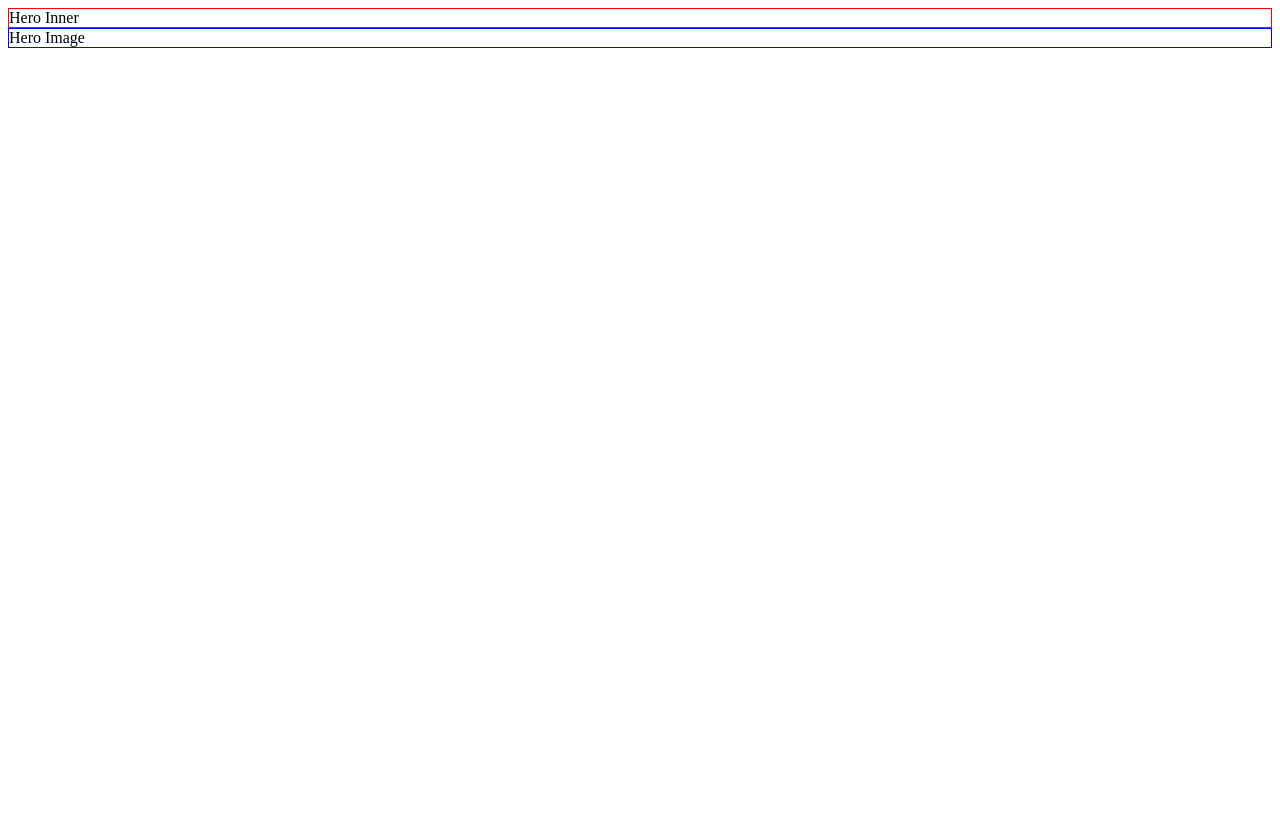
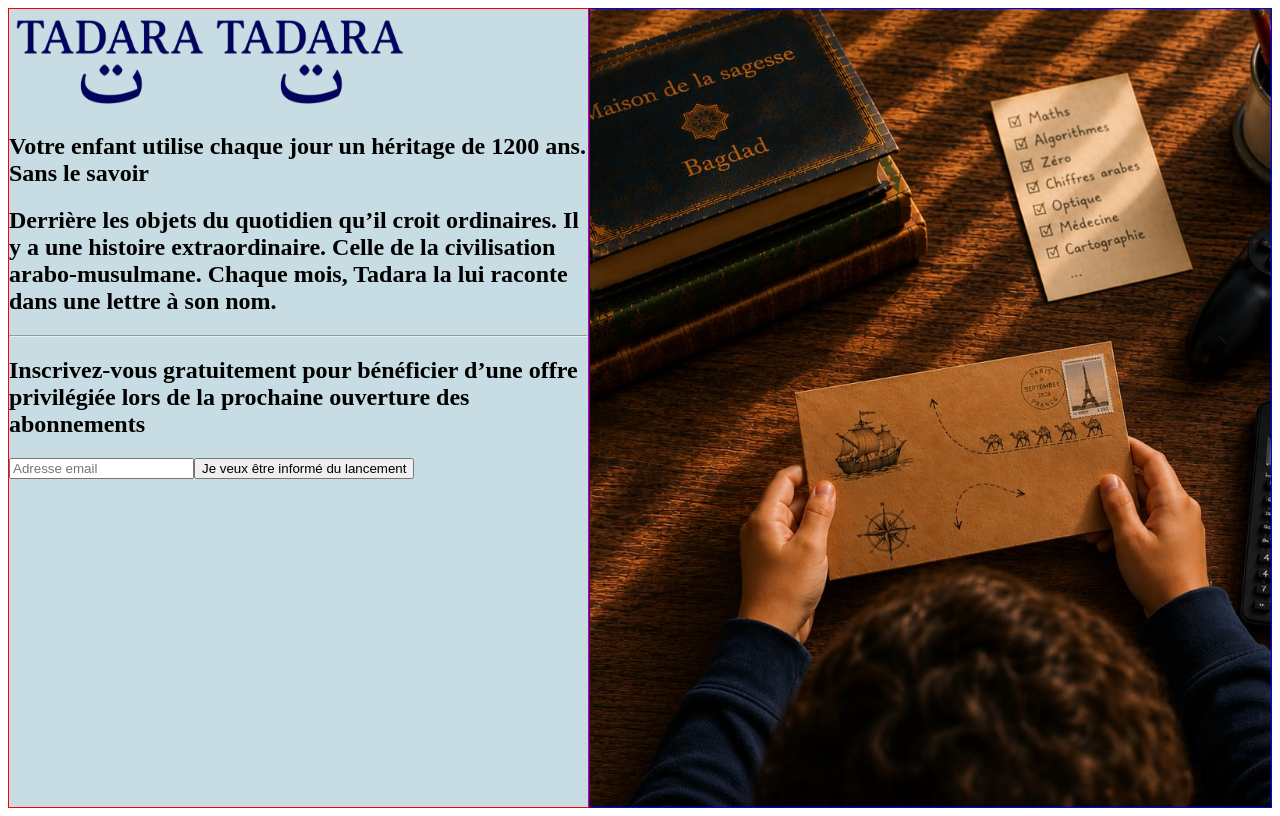
Before and after one commit to SniOpy/funooni, a React (Vite) app in the folder apps/tadara-landing/: page / in a window 1280 px wide. Built offline with nearby package versions, Linux system fonts and the light colour scheme.

Commit message:
💄 HeroContent HTML template

```diff
--- a/apps/tadara-landing/src/App.jsx
+++ b/apps/tadara-landing/src/App.jsx
@@ -4,7 +4,6 @@ import Hero from './sections/hero/components/hero/Hero'
 function App() {
   return (
     <>
-
       <Hero />
     </>
   )
--- a/apps/tadara-landing/src/sections/hero/components/hero/Hero.jsx
+++ b/apps/tadara-landing/src/sections/hero/components/hero/Hero.jsx
@@ -1,6 +1,7 @@
 import styled from 'styled-components'
 import HeroInner from './HeroInner'
 import HeroImage from './HeroImage'
+import { tadaraTheme } from '../../../../designSystem'
 
 function Hero() {
   return (
@@ -12,7 +13,14 @@ function Hero() {
 }
 
 const HeroStyled = styled.section`
+  display: grid;
+  grid-template-columns: ${tadaraTheme.layout.hero.gridDesktop};
+  min-height: ${tadaraTheme.layout.hero.minHeight};
+  background-color: ${tadaraTheme.colors.background.main};
 
+  @media (max-width: ${tadaraTheme.breakpoints.tablet}) {
+    grid-template-columns: ${tadaraTheme.layout.hero.gridTablet};
+  }
 `
 
 
--- /dev/null
+++ b/apps/tadara-landing/src/sections/hero/components/hero/HeroContent.jsx
@@ -0,0 +1,32 @@
+function HeroContent() {
+  return (
+    <div>
+      <h1>Votre enfant utilise chaque jour un héritage de 1200 ans. <br/>Sans le savoir</h1>
+      <h2>
+        Derrière les objets du quotidien qu’il croit
+        ordinaires.
+        Il y a une histoire extraordinaire.
+        Celle de la civilisation arabo-musulmane.
+        Chaque mois, Tadara la lui raconte
+        dans une lettre à son nom.
+      </h2>
+
+      <hr />
+
+      <div className="form-content">
+        <h2>Inscrivez-vous gratuitement pour bénéficier
+          d’une offre privilégiée lors de la prochaine
+          ouverture des abonnements
+        </h2>
+        <form>
+          <input type="email" placeholder="Adresse email" />
+          <button type="submit">Je veux être informé du lancement</button>
+        </form>
+      </div>
+    </div>
+
+
+  )
+}
+
+export default HeroContent
--- a/apps/tadara-landing/src/sections/hero/components/hero/HeroImage.jsx
+++ b/apps/tadara-landing/src/sections/hero/components/hero/HeroImage.jsx
@@ -3,11 +3,15 @@ import styled from "styled-components"
 function HeroImage() {
   return (
     <HeroImageStyled>
-      Hero Image
+
       </HeroImageStyled>
   )
 }
 const HeroImageStyled = styled.div`
   border: 1px solid blue;
+  background-image: url('/images/hero/hero-tadara2.jpg');
+  background-size: cover;
+  background-position: center;
+  background-repeat: no-repeat;
 `
 export default HeroImage
--- a/apps/tadara-landing/src/sections/hero/components/hero/HeroInner.jsx
+++ b/apps/tadara-landing/src/sections/hero/components/hero/HeroInner.jsx
@@ -1,10 +1,15 @@
 import styled from "styled-components"
+import HeroContent from "./HeroContent"
 
 function HeroInner() {
   return (
     <HeroInnerStyled>
-    Hero Inner
-      </HeroInnerStyled>
+      <div className="logo">
+        <img src="/images/hero/tadara.png" alt="logo1" width={200} height={100}/>
+        <img src="/images/hero/tadara.png" alt="logo2" width={200} height={100}/>
+      </div>
+      <HeroContent/>
+    </HeroInnerStyled>
   )
 }
 
```
